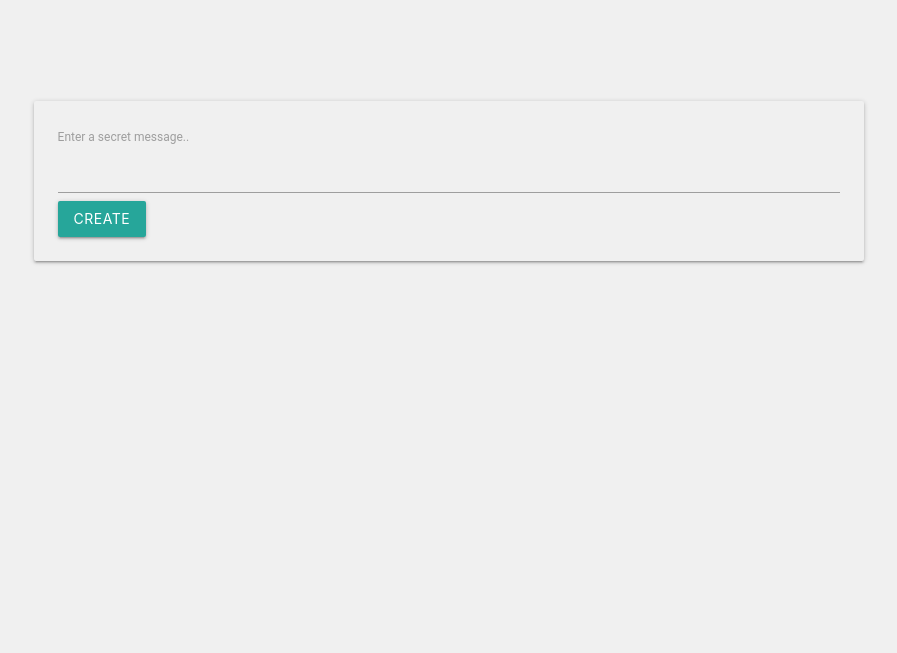
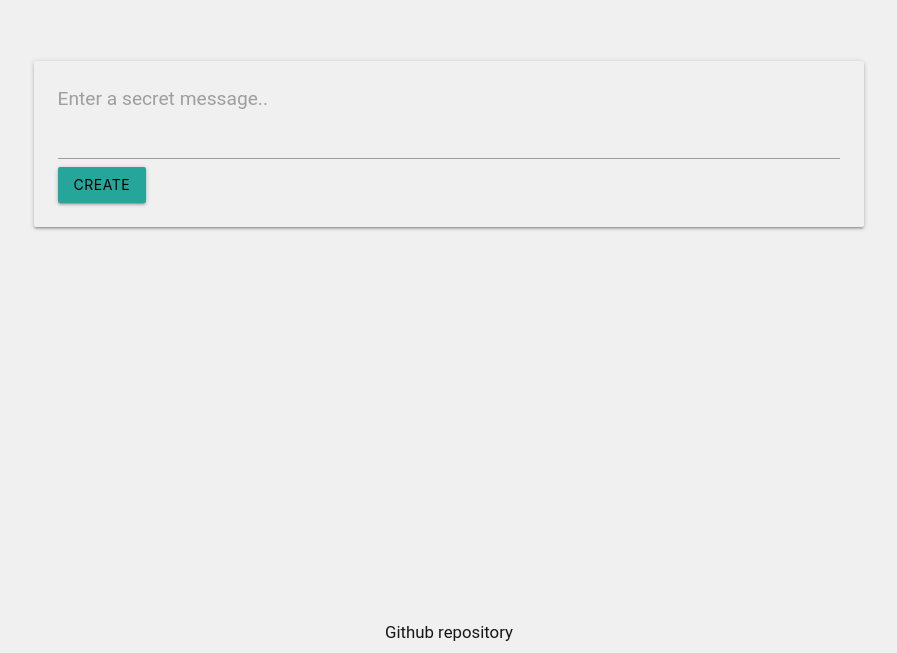
Before and after one commit to lucianmurmurache/secret-message, a plain HTML site: page index.html in a window 1280 px wide. Shown: the part 147-800 px from the top of the page, without its empty margins (191-1088 px from the left). Drawn offline with nearby package versions, Linux system fonts and the light colour scheme.

Commit message:
Lighthouse 100%
Accessibility 100%
Performance 100%
Best Practices 100%
SEO 100%
Yey

```diff
--- a/css/styles.css
+++ b/css/styles.css
@@ -1,25 +1,3 @@
-body {
-  box-sizing: border-box;
-  font-family: 'Roboto', sans-serif;
-}
-
-html,
-.card-panel {
-  background-color: var(--background);
-}
-
-input {
-  color: var(--text);
-}
-
-.row {
-  margin-top: 30vh;
-}
-
-h2 {
-  margin-top: 0;
-}
-
 /* Color themes */
 @media (prefers-color-scheme: light) {
   :root {
@@ -34,3 +12,80 @@ h2 {
     --text: #f0f0f0;
   }
 }
+
+/* Font size scaling */
+
+@media (min-width: 320px) {
+  :root {
+    --scale: 0.9;
+  }
+}
+
+@media (min-width: 768px) {
+  :root {
+    --scale: 1;
+  }
+}
+
+@media (min-width: 1024px) {
+  :root {
+    --scale: 1.2;
+  }
+}
+
+body {
+  box-sizing: border-box;
+  font-family: 'Roboto', sans-serif;
+}
+
+/* Background */
+html,
+.card-panel {
+  color: var(--text);
+  background-color: var(--background);
+}
+
+/* Input & label */
+input[type='text'] {
+  color: var(--text);
+}
+
+label {
+  font-size: calc(16px * var(--scale));
+}
+
+main {
+  margin-top: 25vh;
+  height: 70vh;
+}
+
+h2 {
+  margin-top: 0;
+  font-size: calc(26px * var(--scale));
+}
+
+button {
+  color: #000;
+}
+
+/* Footer */
+
+footer {
+  left: 0;
+  right: 0;
+  bottom: 0;
+  height: 5vh;
+  display: grid;
+  place-items: center;
+  font-size: calc(14px * var(--scale));
+}
+
+footer a {
+  text-decoration: none;
+  color: var(--text);
+  transition: all 800ms ease;
+}
+
+footer a:hover {
+  color: #26a69a;
+}
--- a/index.html
+++ b/index.html
@@ -4,6 +4,8 @@
 <head>
     <meta charset="UTF-8">
     <meta name="viewport" content="width=device-width, initial-scale=1.0">
+    <meta name="description"
+        content="Encode messages and send a link to your intended receiver, once they access the link, the message will decode and they, in turn can do the same">
     <link rel="stylesheet" href="https://cdnjs.cloudflare.com/ajax/libs/materialize/1.0.0/css/materialize.min.css">
     <link rel="shortcut icon" href="favicon.png" type="image/x-icon">
     <link rel="stylesheet" href="css/styles.css">
@@ -11,7 +13,7 @@
 </head>
 
 <body>
-
+    <main>
         <div class="row">
             <div class="col s8 offset-s2">
                 <div id="message-show" class="card-panel hide">
@@ -24,9 +26,9 @@
                 </div>
                 <div id="message-panel" class="card-panel">
                     <form>
-                    <label>Enter a secret message..</label>
+                        <label for="message-input">Enter a secret message..</label>
                         <input type="text" id="message-input" autocomplete="off" required>
-                    <button class="btn waves-effect waves-light">Create</button>
+                        <button class="btn waves-effect waves-light black-text bold">Create</button>
                     </form>
                 </div>
                 <div id="link-panel" class="card-panel hide">
@@ -37,6 +39,12 @@
                 </div>
             </div>
         </div>
+    </main>
+    <footer>
+        <a href="https://github.com/lucianmurmurache/secret-message" target="_blank" rel="noopener noreferrer"
+            aria-label="Github repository">Github
+            repository</a>
+    </footer>
 
     <script src="js/index.js"></script>
 </body>
```
Lines whose indentation alone changed are shown as unchanged.
